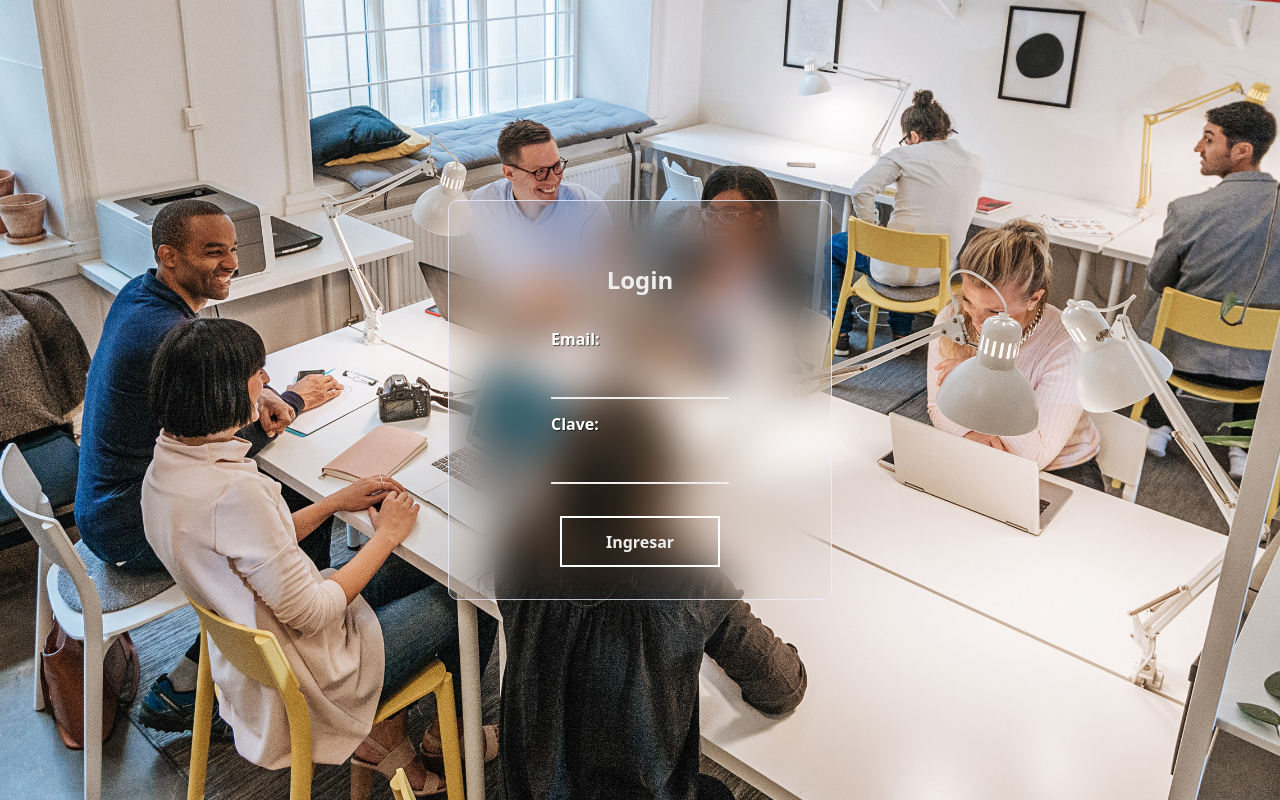
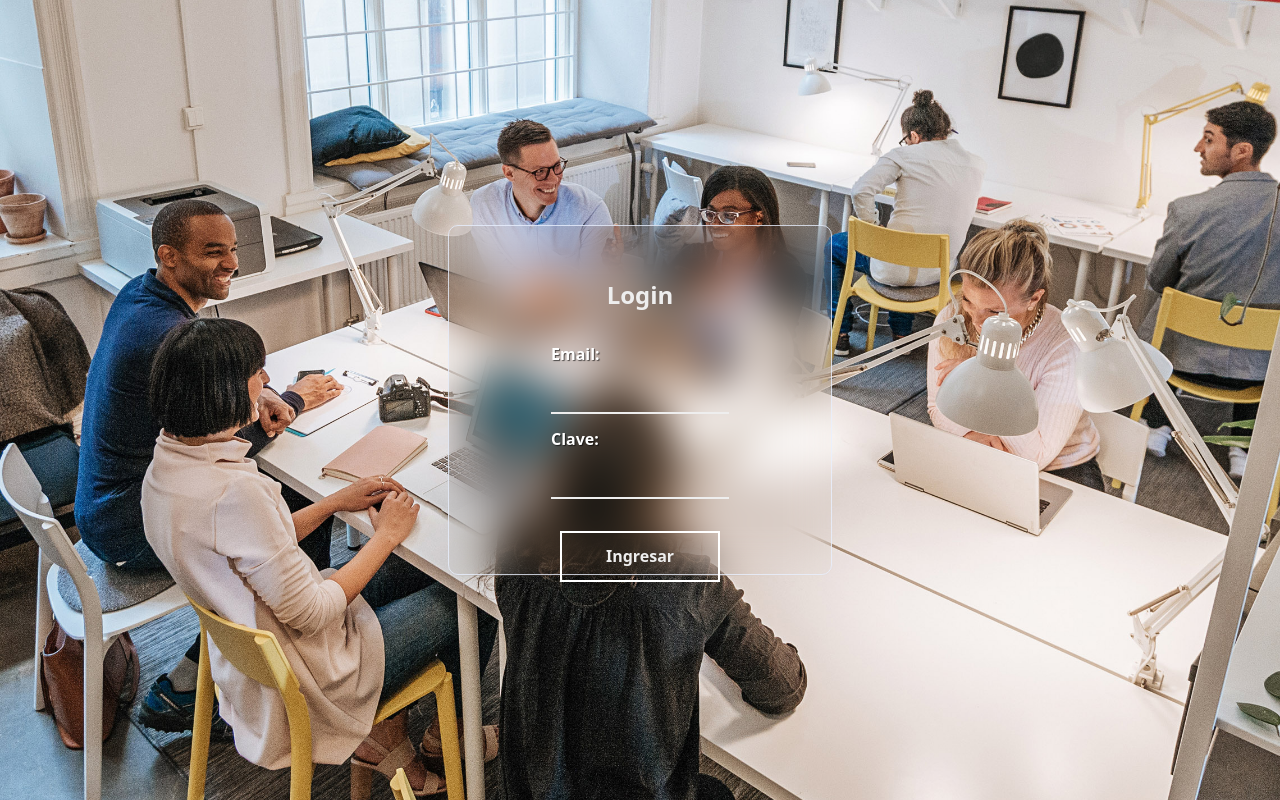
Before and after one commit to djvarela/crm, a React (Vite) app: page /login in a window 1280 px wide. Built offline with nearby package versions, Linux system fonts and the light colour scheme.

Commit message:
Ajuste del css form de loginpage

```diff
--- a/src/assets/css/login.css
+++ b/src/assets/css/login.css
@@ -24,7 +24,7 @@ height: 100%;
 }
 .forms-container{
     width: 30%;
-    height: 50%;
+
     border-radius: 10px;
     backdrop-filter: blur(20px);
     display: flex;
--- a/src/pages/LoginPage.jsx
+++ b/src/pages/LoginPage.jsx
@@ -1,6 +1,7 @@
 import { useContext } from "react";
 import { useNavigate } from "react-router-dom";
 import { AuthContext } from "../auth/context/AuthContext";
+import "../assets/css/normalize.css";
 import "../assets/css/login.css";
 
 export const LoginPage = () => {
```
